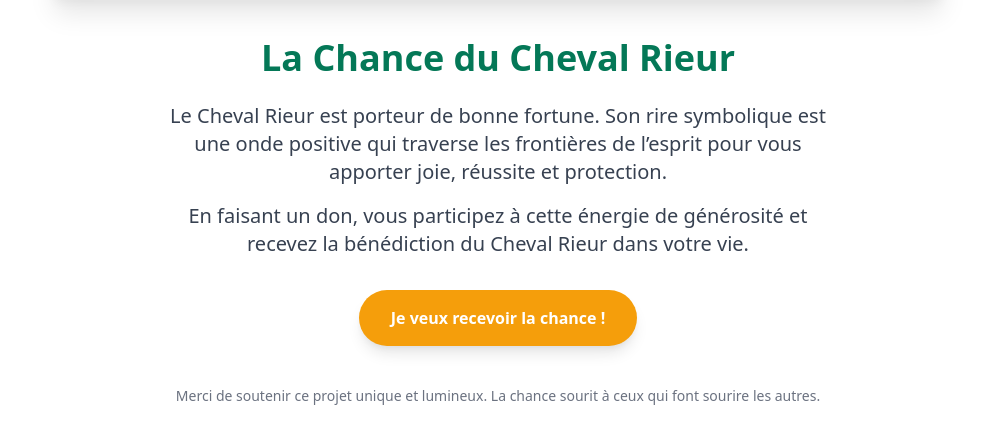
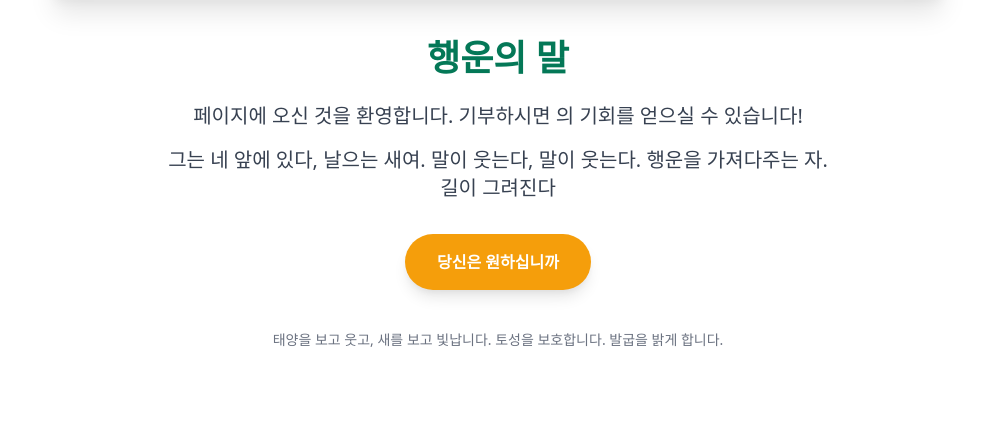
Before and after one commit to Hogannuts/Lucky-horse, a plain HTML site: page index.html in a window 1280 px wide. Shown: the part 674-1118 px from the top of the page, without its empty margins (142-1137 px from the left). After the commit the page ends 1064 px from the top, so only its background shows below. Drawn offline with nearby package versions, Linux system fonts and the light colour scheme.

Commit message:
Update index.html

```diff
--- a/index.html
+++ b/index.html
@@ -20,25 +20,25 @@
   <!-- Section de texte sous l'image -->
   <div class="py-10 px-6 bg-white">
     <h1 class="text-4xl font-bold text-green-700 mb-6">
-      La Chance du Cheval Rieur
+      행운의 말
     </h1>
 
     <p class="text-xl text-gray-700 mb-4 max-w-2xl mx-auto">
-      Le Cheval Rieur est porteur de bonne fortune. Son rire symbolique est une onde positive qui traverse les frontières de l’esprit pour vous apporter joie, réussite et protection.
+      페이지에 오신 것을 환영합니다. 기부하시면 의 기회를 얻으실 수 있습니다!
     </p>
 
     <p class="text-xl text-gray-700 mb-8 max-w-2xl mx-auto">
-      En faisant un don, vous participez à cette énergie de générosité et recevez la bénédiction du Cheval Rieur dans votre vie.
+      그는 네 앞에 있다, 날으는 새여. 말이 웃는다, 말이 웃는다. 행운을 가져다주는 자. 길이 그려진다
     </p>
 
     <!-- Bouton de don PayPal -->
     <a href="https://www.paypal.com/donate/?hosted_button_id=DSVAAPFDHAR3L" target="_blank"
        class="inline-block bg-yellow-500 text-white font-bold py-4 px-8 rounded-full shadow-lg hover:bg-yellow-600 transition transform hover:scale-105">
-      Je veux recevoir la chance !
+      당신은 원하십니까
     </a>
 
     <p class="text-sm text-gray-500 mt-10">
-      Merci de soutenir ce projet unique et lumineux. La chance sourit à ceux qui font sourire les autres.
+      태양을 보고 웃고, 새를 보고 빛납니다. 토성을 보호합니다. 발굽을 밝게 합니다.
     </p>
   </div>
 
```
